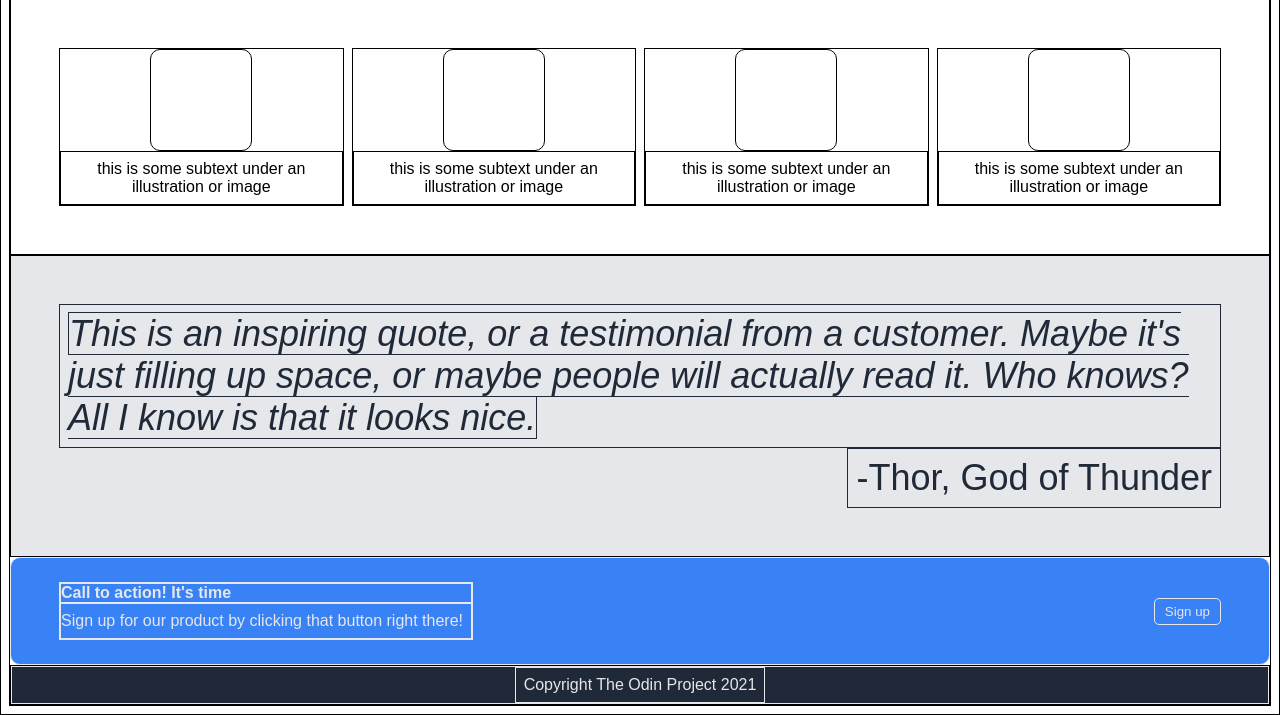
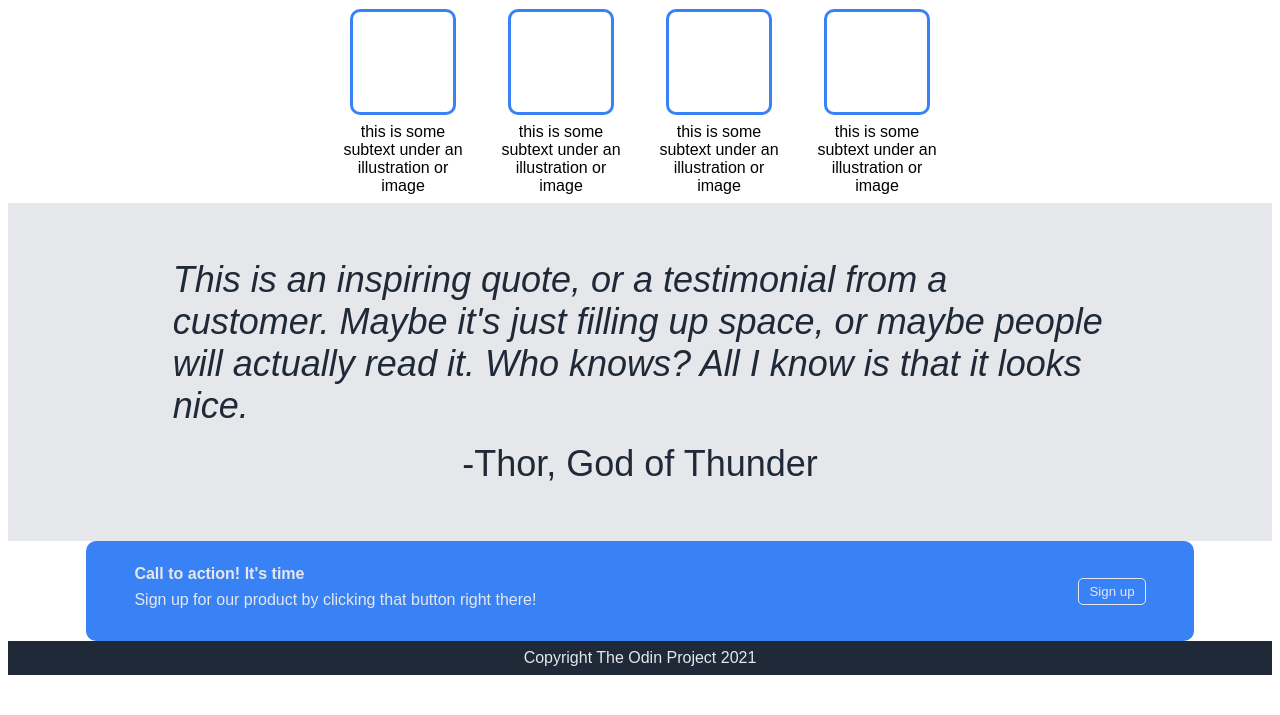
Before and after one commit to Gonzalez-L/Landing-Page, a plain HTML site: page index.html in a window 1280 px wide. Shown: the part 365-1080 px from the top of the page. After the commit the page ends 1048 px from the top, so only its background shows below. Drawn offline with Linux system fonts and the light colour scheme.

Commit message:
Finish styling

```diff
--- a/index.html
+++ b/index.html
@@ -34,19 +34,19 @@
     <body>
         <h1 class="info">Some random information.</h1>
         <div class="illustrations">
-            <div>
+            <div class="box">
                 <div class="square"></div>
                 <p>this is some subtext under an illustration or image</p>
             </div>
-            <div>
+            <div class="box">
                 <div class="square"></div>
                 <p>this is some subtext under an illustration or image</p>
             </div>
-            <div>
+            <div class="box">
                 <div class="square"></div>
                 <p>this is some subtext under an illustration or image</p>
             </div>
-            <div>
+            <div class="box">
                 <div class="square"></div>
                 <p>this is some subtext under an illustration or image</p>
             </div>
--- a/style.css
+++ b/style.css
@@ -10,6 +10,7 @@ header {
 
 .headerFull {
     max-width: 80%;
+    padding: 16px;
 }
 
 .headerTop {
@@ -68,9 +69,13 @@ ul {
 .square {
     height: 100px;
     width: 100px;
-    margin: auto;
+    margin: 0 auto;
     border-radius: 10px;
-    border: 1px solid;
+    border: 3px solid #3882f6;
+}
+
+.box {
+    max-width: 150px;
 }
 
 p {
@@ -82,20 +87,26 @@ p {
     display: flex;
     text-align: center;
     gap: 8px;
-    padding: 48px;
+    padding: 0 48px;
+    justify-content: center;
 }
 
 .quote {
     padding: 48px;
     display: flex;
     flex-wrap: wrap;
-    justify-content: flex-end;
+    justify-content: center;
     background-color: #e5e7eb;
 }
 
 .quote p {
     font-size: 36px;
     color: #1f2937;
+    max-width: 80%;
+}
+
+.author {
+    align-self: flex-end;
 }
 
 .action {
@@ -105,7 +116,9 @@ p {
     border-radius: 10px;
     align-items: center;
     background-color: #3882f6;
-    color: #e5e7eb;e
+    color: #e5e7eb;
+    max-width: 80%;
+    margin: 0 auto;
 }
 
 .action button {
@@ -138,7 +151,3 @@ button {
     background-color: #1f2937;
     color: #e5e7eb;
 }
-
-* {
-    border: 1px solid;
-}
```
